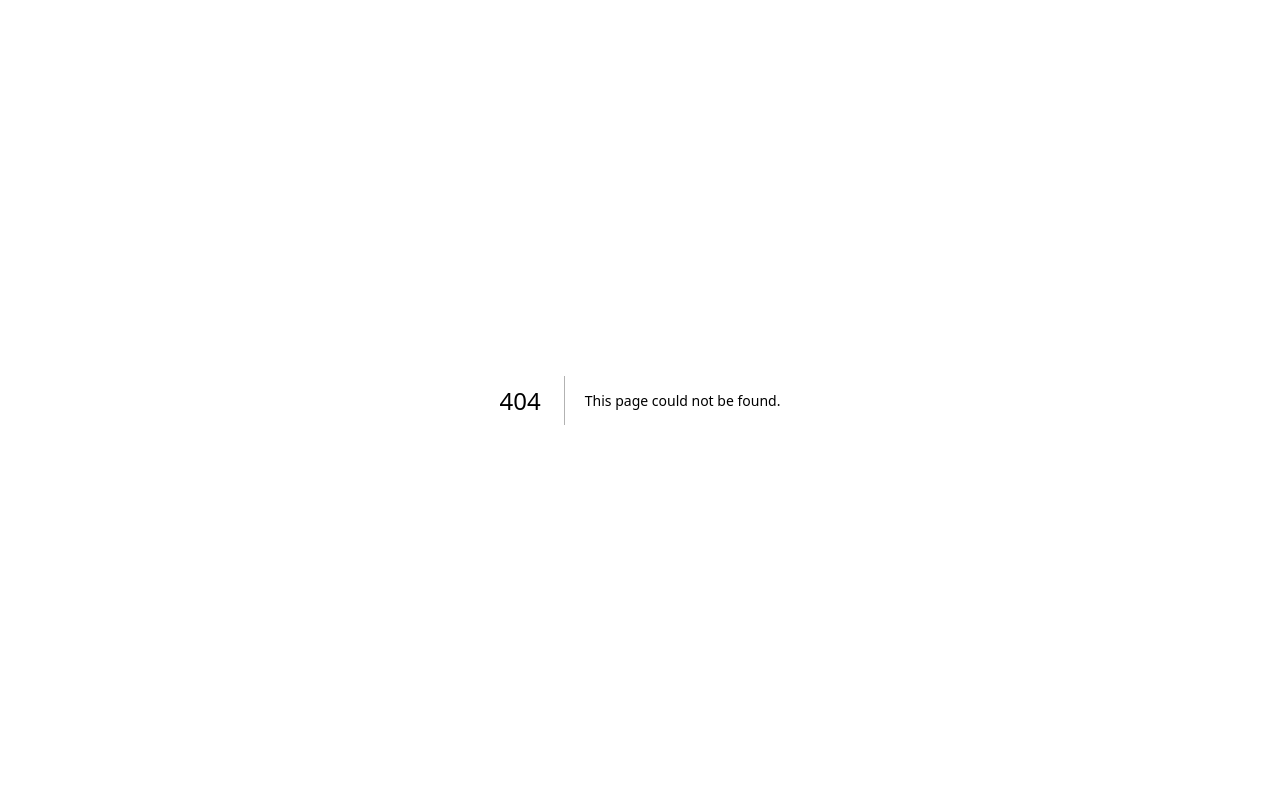
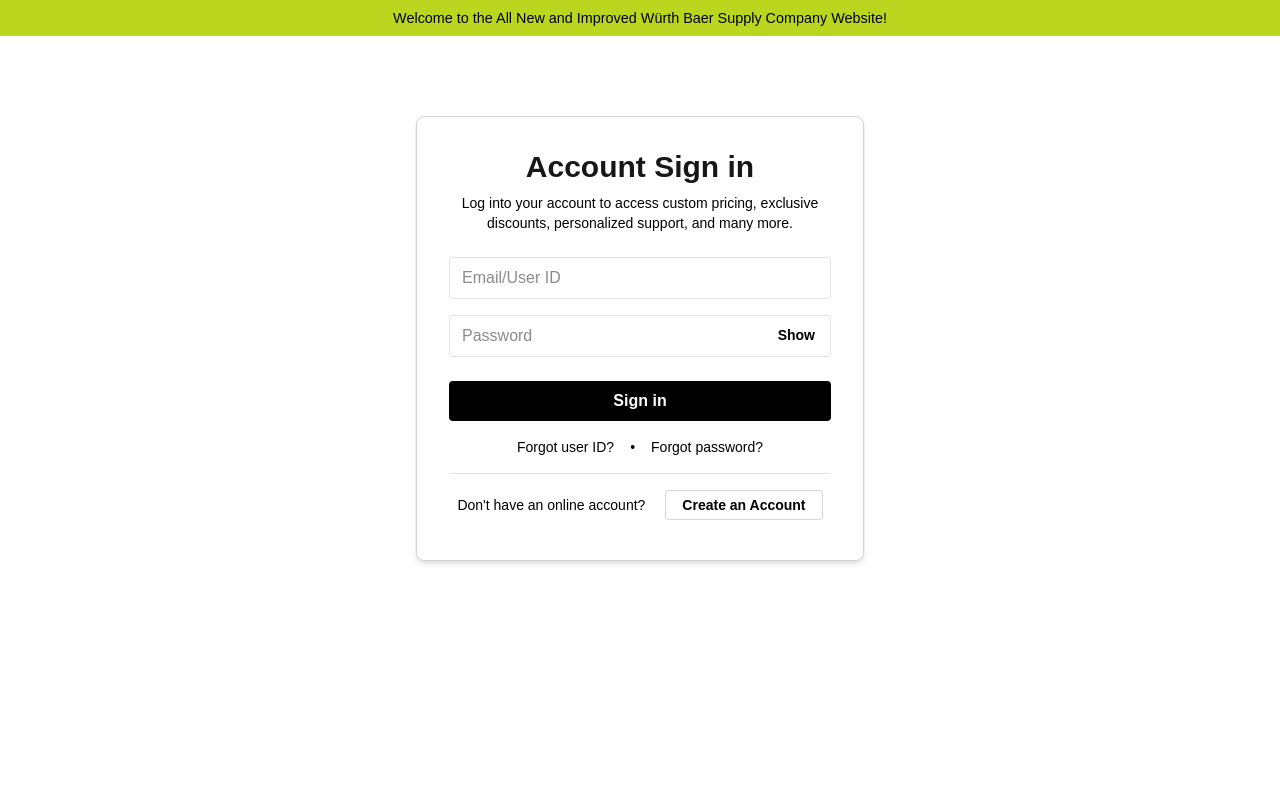
Before and after one commit to TrevorCadeH1/test-project, a Next.js app: page /signin in a window 1280 px wide. Before the commit this address had no page. Shown: the top 800 px of the page. Built offline with nearby package versions, Linux system fonts and the light colour scheme.

Commit message:
sign in page

```diff
--- a/src/app/globals.css
+++ b/src/app/globals.css
@@ -30,6 +30,11 @@
     linear-gradient(#dd5308),
 }
 
+.bg-green-blend {
+  background:
+    linear-gradient(#bbd61f, #bbd61f);
+}
+
 
 .hide-scrollbar::-webkit-scrollbar {
   display: none;
@@ -50,3 +55,8 @@
         max-width: 1920px;
     }
 }
+
+input[type="password"]::-ms-reveal,
+input[type="password"]::-ms-clear {
+  display: none;
+}
--- /dev/null
+++ b/src/app/signin/page.tsx
@@ -0,0 +1,91 @@
+'use client'
+
+import React, { useState } from 'react';
+import Header from '../test/header';
+import Footer from '../test/footer';
+
+export default function SignInPage() {
+    const [email, setEmail] = useState('');
+    const [emailTouched, setEmailTouched] = useState(false);
+    const [password, setPassword] = useState('');
+    const [passwordTouched, setPasswordTouched] = useState(false);
+    const [showPassword, setShowPassword] = useState(false);
+
+    const handleSubmit = (e: React.FormEvent) => {
+        e.preventDefault();
+        setEmailTouched(true);
+        setPasswordTouched(true);
+
+        if (!email || !password) return;
+    };
+
+    return (
+        <div className="responsive-max-width min-h-screen flex flex-col">
+            <Header />
+            <div className="flex flex-1 justify-center items-center px-2 sm:px-0">
+                <div className="mt-10 sm:mt-20 border border-neutral-300 rounded-lg shadow-md bg-white p-4 sm:p-8 w-full max-w-md">
+                    <h2 className="text-2xl sm:text-3xl font-semibold text-center mb-2">Account Sign in</h2>
+                    <p className="text-center text-black mb-6 text-sm sm:text-md">
+                        Log into your account to access custom pricing, exclusive discounts, personalized support, and many more.
+                    </p>
+                    <form onSubmit={handleSubmit} noValidate>
+                        <div className="mb-4">
+                            <input
+                                type="text"
+                                placeholder="Email/User ID"
+                                className="w-full border border-neutral-200 rounded px-3 py-2 focus:outline-none text-sm sm:text-base"
+                                value={email}
+                                onChange={e => setEmail(e.target.value)}
+                                onBlur={() => setEmailTouched(true)}
+                            />
+                            {emailTouched && !email && (
+                                <p className="text-red-500 text-xs mt-1">Email/User ID is required</p>
+                            )}
+                        </div>
+                        <div className="mb-4 relative">
+                            <input
+                                type={showPassword ? 'text' : 'password'}
+                                placeholder="Password"
+                                className="w-full border border-neutral-200 rounded px-3 py-2 focus:outline-none text-sm sm:text-base"
+                                value={password}
+                                onChange={e => setPassword(e.target.value)}
+                                onBlur={() => setPasswordTouched(true)}
+                            />
+                            <button
+                                type="button"
+                                onClick={() => setShowPassword(prev => !prev)}
+                                className="absolute right-4 top-2.5 text-black text-xs sm:text-sm font-semibold hover:cursor-pointer"
+                                tabIndex={-1}
+                            >
+                                {showPassword ? 'Hide' : 'Show'}
+                            </button>
+                            {passwordTouched && !password && (
+                                <p className="text-red-500 text-xs mt-1">Password is required</p>
+                            )}
+                        </div>
+                        <button
+                            type="submit"
+                            className="w-full bg-black text-white font-semibold hover:cursor-pointer hover:bg-black/80 py-2 rounded mt-2 text-sm sm:text-base"
+                        >
+                            Sign in
+                        </button>
+                    </form>
+                    <div className="flex flex-row justify-center gap-2 sm:gap-4 text-xs sm:text-sm text-black mt-4">
+                        <a href="#" className="hover:underline hover:text-red-700">Forgot user ID?</a>
+                        <span className="inline">&bull;</span>
+                        <a href="#" className="hover:underline hover:text-red-700">Forgot password?</a>
+                    </div>
+                    <div className="border-t border-neutral-200 mt-4" />
+                    <div className="text-center text-xs sm:text-sm mt-4 text-black mb-2">
+                        Don't have an online account?
+                        <button className="border border-neutral-300 rounded px-3 sm:px-4 py-1 font-semibold bg-white hover:cursor-pointer hover:border-black ml-2 sm:ml-5 mt-2 sm:mt-0">
+                            Create an Account
+                        </button>
+                    </div>
+                </div>
+            </div>
+            <div className="mt-10 sm:mt-40"></div>
+            <Footer />
+        </div>
+    );
+}
--- a/src/app/test/footer.tsx
+++ b/src/app/test/footer.tsx
@@ -151,36 +151,36 @@
                 </span>
                 <div className="flex flex-wrap lg:flex-nowrap gap-x-4 gap-y-2 w-full md:w-full lg:w-full justify-start lg:justify-end">
                     <Link href="https://baersupply.vercel.app/terms-conditions">
-                        <span className="text-neutral-500 hover:underline hover:cursor-pointer print:hover:no-underline print:hover:cursor-default">
+                        <span className="text-neutral-500 hover:underline hover:cursor-pointer print:hover:no-underline">
                             Terms & Conditions
                         </span>
                     </Link>
                     <Link href="https://baersupply.vercel.app/privacy">
-                        <span className="text-neutral-500 hover:underline hover:cursor-pointer print:hover:no-underline print:hover:cursor-default">
+                        <span className="text-neutral-500 hover:underline hover:cursor-pointer print:hover:no-underline">
                             Privacy Notice
                         </span>
                     </Link>
                     <Link href="https://baersupply.vercel.app/accessibility">
-                        <span className="text-neutral-500 hover:underline hover:cursor-pointer print:hover:no-underline print:hover:cursor-default">
+                        <span className="text-neutral-500 hover:underline hover:cursor-pointer print:hover:no-underline">
                             Accessibility
                         </span>
                     </Link>
                     <Link href="https://baersupply.vercel.app/rightsrequest">
-                        <span className="text-neutral-500 hover:underline hover:cursor-pointer print:hover:no-underline print:hover:cursor-default">
+                        <span className="text-neutral-500 hover:underline hover:cursor-pointer print:hover:no-underline">
                             Do Not Sell My Personal Information
                         </span>
                     </Link>
                     <Link href="https://baersupply.vercel.app/compliance">
-                        <span className="text-neutral-500 hover:underline hover:cursor-pointer print:hover:no-underline print:hover:cursor-default">
+                        <span className="text-neutral-500 hover:underline hover:cursor-pointer print:hover:no-underline">
                             Würth Compliance
                         </span>
                     </Link>
                     <Link href="https://baersupply.vercel.app/sitefeedback">
-                        <span className="text-neutral-500 hover:underline hover:cursor-pointer print:hover:no-underline print:hover:cursor-default">
+                        <span className="text-neutral-500 hover:underline hover:cursor-pointer print:hover:no-underline">
                             Site Feedback
                         </span>
                     </Link>
-                    <span className="text-neutral-500 hover:underline hover:cursor-pointer print:hover:no-underline print:hover:cursor-default">
+                    <span className="text-neutral-500 hover:underline hover:cursor-pointer print:hover:no-underline">
                         Sitemap
                     </span>
                 </div>
--- a/src/app/test/header.tsx
+++ b/src/app/test/header.tsx
@@ -4,7 +4,7 @@
 export default function Header() {
     return(
         <div className ="responsive-max-width">
-            <h1 className="text-black h-9 bg-lime-400 text-xs md:text-lg flex items-center justify-center text-center px-2 md:px-4 leading-tight">
+            <h1 className="text-black h-9 bg-green-blend text-xs md:text-[0.9rem] flex items-center justify-center text-center px-2 md:px-4 leading-tight">
                 Welcome to the All New and Improved Würth Baer Supply Company Website!
             </h1>
         </div>
```
Also changed, not shown: src/app/test/page.tsx (+1 -0 lines), public/wurth.png (added).
